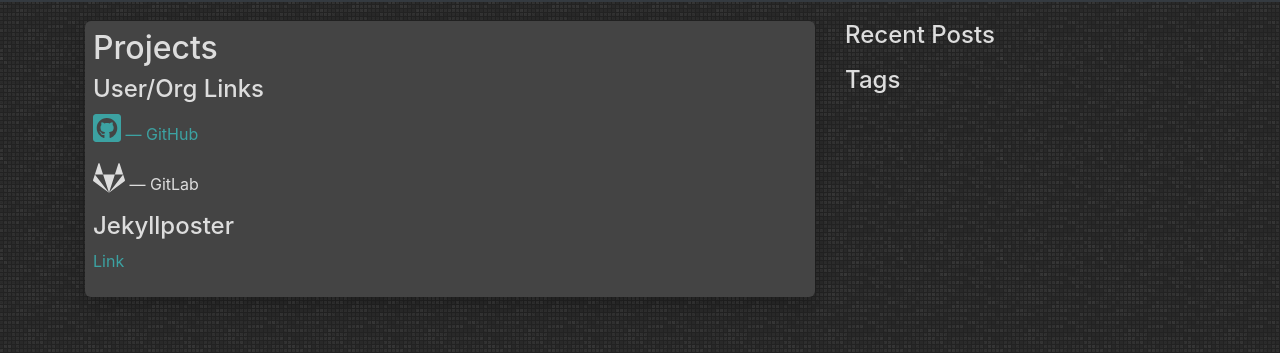
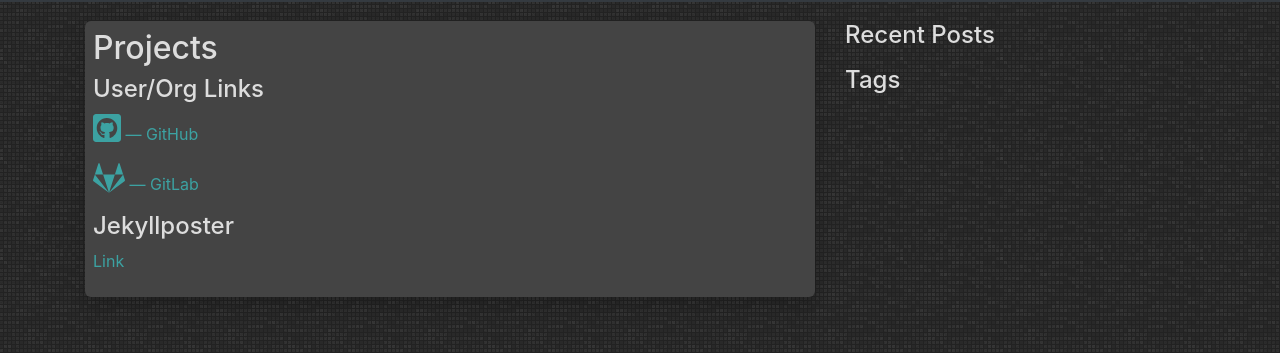
Before and after one commit to IotaSpencer/iotaspencer.me, a Jekyll site: the page built from projects/index.md, in a window 1280 px wide. Shown: the part 99-452 px from the top of the page. Built offline with Jekyll 4.4.1, drawn with Linux system fonts in a browser that asks for light colours; nearby versions of some CDN libraries.

Commit message:
fix up index

```diff
--- a/projects/index.md
+++ b/projects/index.md
@@ -10,8 +10,10 @@ title: Projects
 <a href="https://github.com/IotaSpencer"><span><i class="fab fa-github-square fa-2x"></i> &mdash; GitHub</span>
 </a>
 
-<a>
-<span><i class="fab fa-gitlab fa-2x"></i></span> &mdash; GitLab
+<a href="https://gitlab.com/IotaSpencer">
+<span color="orange">
+<i class="fab fa-gitlab fa-2x"></i>
+</span> &mdash; GitLab
 </a>
 
 ## Jekyllposter
```
